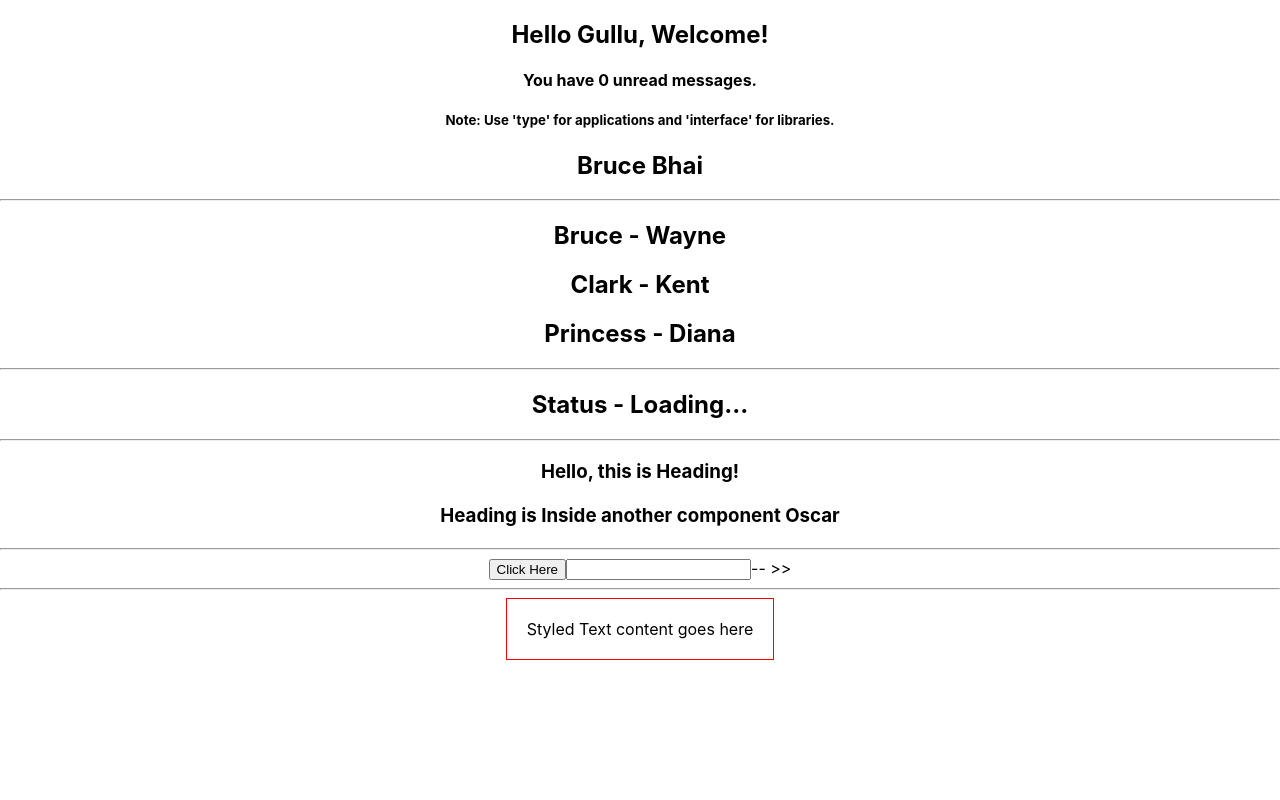
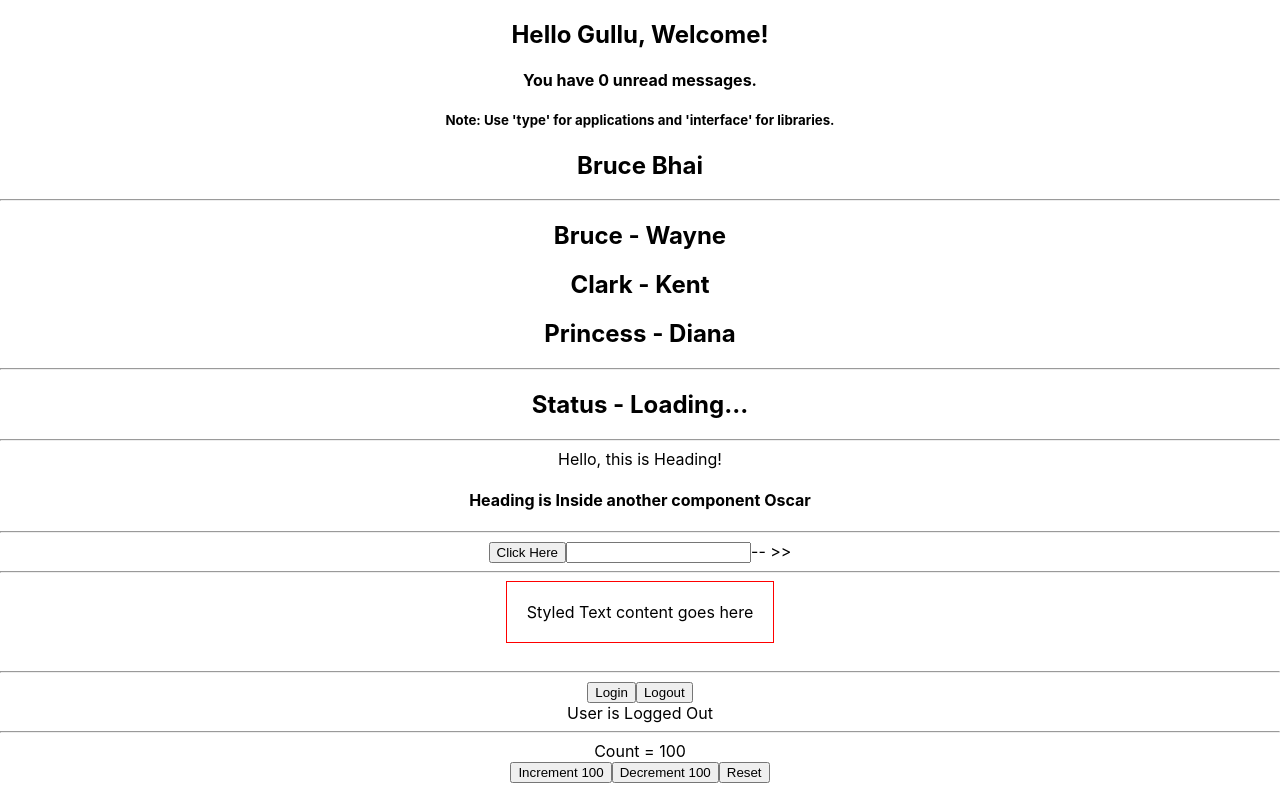
Before and after one commit to MohammadGulshan/ReactTypeScriptDemo, a React (Create React App) app: page / in a window 1280 px wide. Built offline with nearby package versions, Linux system fonts and the light colour scheme.

Commit message:
useReducer Hook

```diff
--- a/src/App.tsx
+++ b/src/App.tsx
@@ -7,6 +7,8 @@ import { Input } from './components/Input';
 import { Oscar } from './components/Oscar';
 import { Person } from './components/Person';
 import { PersonList } from './components/PersonList';
+import { Counter } from './components/state/Counter';
+import { LoggedIn } from './components/state/LoggedIn';
 import { Status } from './components/Status';
 
 function App() {
@@ -65,6 +67,14 @@ function App() {
 				padding: '20px',
 				marginBottom: '20px'
 			}}/>
+			<hr />
+
+			{/* State Tutorial Starts */}
+			<LoggedIn />
+			<hr />
+
+			{/* Reducer Tutorial Starts */}
+			<Counter />
         </div>
     );
 }
--- a/src/components/Heading.tsx
+++ b/src/components/Heading.tsx
@@ -4,8 +4,8 @@ type HeadingProps = {
 
 export const Heading = (props: HeadingProps) => {
     return (
-        <h3>
+        <div>
             {props.children}
-        </h3>
+        </div>
     )
 }
--- /dev/null
+++ b/src/components/state/Counter.tsx
@@ -0,0 +1,50 @@
+import { useReducer } from "react";
+
+type CounterState = {
+	count: number
+}
+
+type UpdateAction = {
+	type: 'increment' | 'decrement',
+	payload: number
+}
+
+type ResetAction = {
+	type: 'reset'
+}
+
+type CounterAction = UpdateAction | ResetAction;
+
+const initialState = {
+	count: 100
+}
+
+
+const countReducer = (state: CounterState, action: CounterAction) => {
+	switch (action.type) {
+		case 'increment':
+			return { count: state.count + action.payload }
+		case 'decrement':
+			return { count: state.count - action.payload }
+		case 'reset':
+			return initialState
+		default:
+			return state
+	}
+}
+
+export const Counter = () => {
+	const [state, dis] = useReducer(countReducer, initialState);
+
+	return (
+		<div>
+			Count = {state.count}
+
+			<div>
+				<button onClick={() => dis({ type: 'increment', payload: 100 })}>Increment 100</button>
+				<button onClick={() => dis({ type: 'decrement', payload: 100 })}>Decrement 100</button>
+				<button onClick={() => dis({ type: 'reset' })}>Reset</button>
+			</div>
+		</div>
+	)
+}
--- /dev/null
+++ b/src/components/state/LoggedIn.tsx
@@ -0,0 +1,40 @@
+import { useState } from "react";
+
+type AuthUser = {
+    name: string,
+    email: string
+}
+
+export const LoggedIn = () => {
+
+    const [isLoggedIn, setIsLoggedIn] = useState(false)
+    const [user, setUser] = useState<AuthUser | null>(null)
+
+    const handleLogin = () => {
+        setIsLoggedIn(true);
+        setUser({
+            name: 'Gullu',
+            email: 'gullu@example.com'
+        })
+    }
+    const handleLogout = () => {
+        setIsLoggedIn(false);
+        setUser(null);
+    }
+
+    return (
+        <div>
+            <button onClick={handleLogin}>Login</button>
+            <button onClick={handleLogout}>Logout</button>
+            <div>
+                User is {isLoggedIn
+                    ? `
+                        Logged In
+                        Name: ${user?.name} Email: ${user?.email}
+                    `
+                    : 'Logged Out'
+                }
+            </div>
+        </div>
+    )
+}
```
